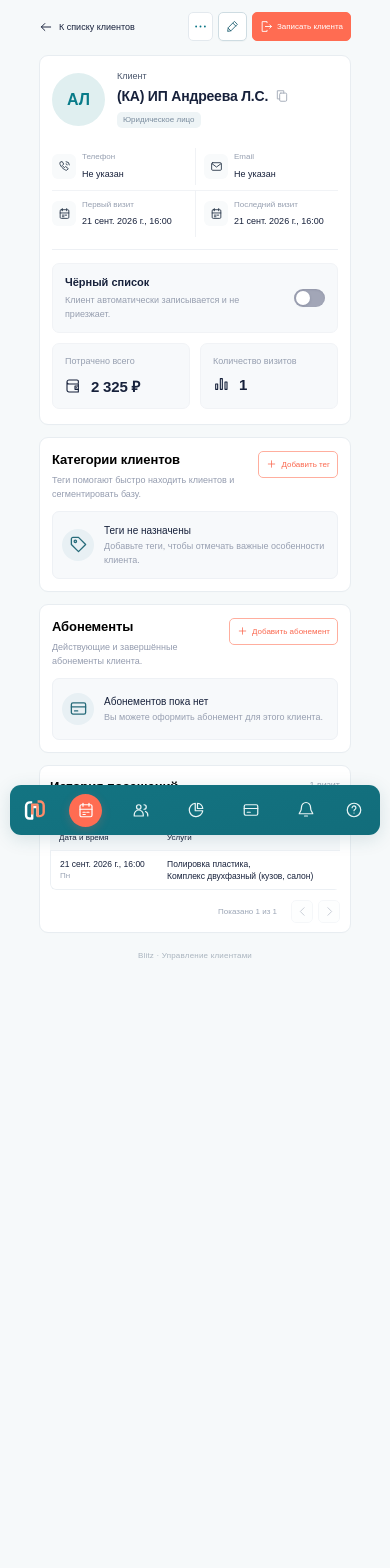
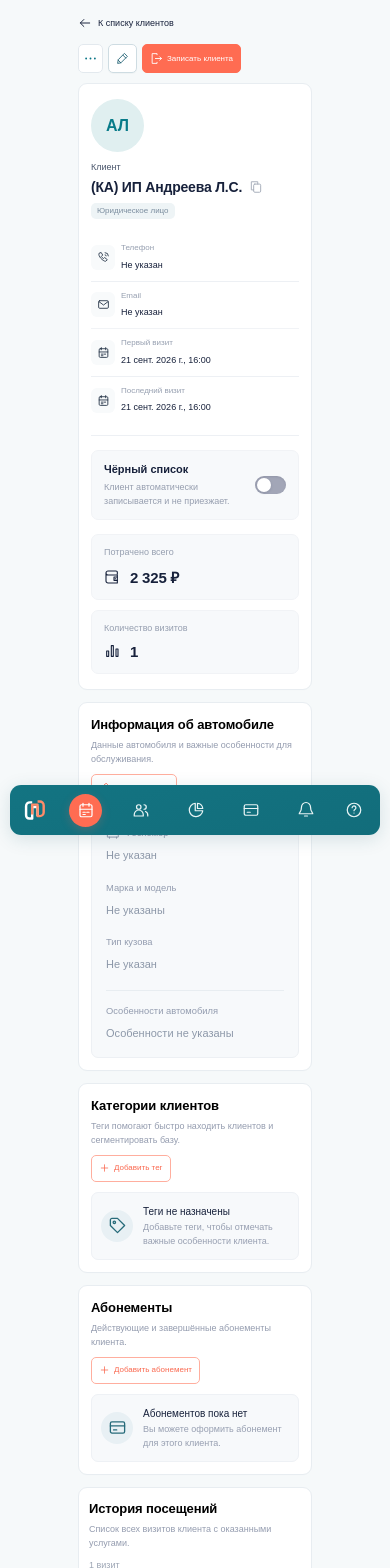
Before and after one commit to dsh16/blitz-client-card, a Nuxt app: page / in a window 390 px wide. Shown: the top 1568 px of the page. Before the commit the page ends 1031 px from the top, so only its background shows below. Built offline with nearby package versions, Linux system fonts and the light colour scheme.

Commit message:
Add editable vehicle information and set content width to 60 percent

```diff
--- a/assets/css/main.css
+++ b/assets/css/main.css
@@ -25,13 +25,15 @@ body {
 }
 button,
 input,
-select {
+select,
+textarea {
   font: inherit;
 }
 button,
 a,
 input,
-select {
+select,
+textarea {
   -webkit-tap-highlight-color: transparent;
 }
 button {
@@ -45,13 +47,15 @@ button {
 }
 button,
 input,
-select {
+select,
+textarea {
   outline: none;
 }
 button:focus-visible,
 a:focus-visible,
 input:focus-visible,
-select:focus-visible {
+select:focus-visible,
+textarea:focus-visible {
   outline: 3px solid #65b9c2;
   outline-offset: 3px;
 }
@@ -172,8 +176,9 @@ svg {
   gap: 15px;
 }
 .main-content {
-  width: 80%;
-  margin-left: max(var(--main-left), 10%);
+  width: 60%;
+  margin-left: max(var(--main-left), 20%);
+  container-type: inline-size;
   padding-bottom: 18px;
 }
 .toolbar {
@@ -501,6 +506,55 @@ svg {
   color: #949caf;
   margin-top: 2px;
 }
+.vehicle-details {
+  display: grid;
+  grid-template-columns: repeat(3, minmax(0, 1fr));
+  gap: 16px 20px;
+  margin: 0;
+  padding: 14px;
+  background: var(--surface);
+  border: 1px solid var(--line);
+  border-radius: 7px;
+}
+.vehicle-field {
+  min-width: 0;
+}
+.vehicle-field dt {
+  display: flex;
+  align-items: center;
+  gap: 7px;
+  color: var(--muted);
+  font-size: 0.85em;
+  line-height: 1.5;
+}
+.vehicle-field dd {
+  margin: 7px 0 0;
+  line-height: 1.6;
+  font-weight: 500;
+  overflow-wrap: anywhere;
+}
+.vehicle-field dd.is-empty {
+  color: #8d98a9;
+  font-weight: 400;
+}
+.license-plate {
+  display: inline-block;
+  padding: 3px 8px;
+  border: 1px solid #dbe3e9;
+  border-radius: 4px;
+  background: #fff;
+  color: var(--ink);
+  letter-spacing: 0.7px;
+  font-weight: 600;
+}
+.vehicle-features {
+  grid-column: 1 / -1;
+  padding-top: 13px;
+  border-top: 1px solid #e8edf1;
+}
+.vehicle-features dd {
+  white-space: pre-wrap;
+}
 .empty-state {
   min-height: 53px;
   display: flex;
@@ -872,7 +926,8 @@ td small {
   margin-bottom: 19px;
 }
 .form-field input,
-.form-field select {
+.form-field select,
+.form-field textarea {
   width: 100%;
   border: 1px solid #dfe7ed;
   border-radius: 6px;
@@ -883,13 +938,20 @@ td small {
   font-size: 12px;
   transition: border 0.15s;
 }
-.form-field input::placeholder {
+.form-field input::placeholder,
+.form-field textarea::placeholder {
   color: #a7b0bc;
 }
 .form-field input:focus,
-.form-field select:focus {
+.form-field select:focus,
+.form-field textarea:focus {
   border-color: var(--teal);
   box-shadow: 0 0 0 3px #0b778510;
+}
+.form-field textarea {
+  resize: vertical;
+  min-height: 110px;
+  line-height: 1.6;
 }
 .form-columns {
   display: grid;
@@ -1579,7 +1641,7 @@ td small {
     --main-left: 14px;
   }
   .workspace {
-    padding-top: 55px;
+    padding-top: 0;
     padding-bottom: 63px;
   }
   .sidebar {
@@ -1635,16 +1697,16 @@ td small {
     display: none;
   }
   .main-content {
-    margin-left: 10%;
+    margin-left: 20%;
     padding-bottom: 8px;
   }
   .toolbar {
-    position: absolute;
-    top: 4px;
-    left: 10%;
-    right: 10%;
-    height: 45px;
-    gap: 5px;
+    position: static;
+    height: auto;
+    min-height: 55px;
+    padding: 10px 0;
+    flex-wrap: wrap;
+    gap: 8px;
   }
   .back-link {
     font-size: 9px;
@@ -1933,3 +1995,65 @@ td small {
     padding: 0;
   }
 }
+
+/* Reflow cards according to the narrower content column. */
+@container (max-width: 680px) {
+  .client-panel {
+    grid-template-columns: 1fr;
+  }
+  .client-overview {
+    display: flex;
+    flex-direction: column;
+    border-left: 0;
+    border-top: 1px solid var(--line);
+    padding: 14px 0 0;
+    gap: 14px;
+  }
+}
+@container (max-width: 400px) {
+  .toolbar {
+    height: auto;
+    min-height: 48px;
+    padding: 10px 0;
+    flex-wrap: wrap;
+    gap: 8px;
+  }
+  .client-heading {
+    flex-direction: column;
+    align-items: flex-start;
+    gap: 10px;
+  }
+  .client-title {
+    width: 100%;
+  }
+  .client-title h1 {
+    overflow-wrap: anywhere;
+  }
+  .contact-grid {
+    grid-template-columns: 1fr;
+  }
+  .contact-item:nth-child(2n) {
+    margin: 0;
+    padding: 9px 0;
+    border-left: 0;
+    border-top: 1px solid var(--line);
+  }
+  .section-header {
+    flex-wrap: wrap;
+  }
+  .section-header > div {
+    flex: 1 1 100%;
+    min-width: 0;
+  }
+  .vehicle-details {
+    grid-template-columns: 1fr;
+  }
+  .metric-card .field-label {
+    white-space: normal;
+  }
+}
+@container (max-width: 280px) {
+  .metrics {
+    grid-template-columns: 1fr;
+  }
+}
--- a/components/AppIcon.vue
+++ b/components/AppIcon.vue
@@ -10,7 +10,12 @@
     stroke-linejoin="round"
     aria-hidden="true"
   >
-    <g v-if="name === 'calendar'">
+    <g v-if="name === 'car'">
+      <path
+        d="m5 9 2-5h10l2 5M3 10l2-1h14l2 1v9H3zM3 14h18M6 19v2m12-2v2M6 12h2m8 0h2"
+      />
+    </g>
+    <g v-else-if="name === 'calendar'">
       <rect x="4" y="5" width="16" height="16" rx="2" />
       <path d="M8 3v4m8-4v4M4 11h16m-12 4h3m2 0h3m-8 3h3" />
     </g>
--- a/pages/index.vue
+++ b/pages/index.vue
@@ -201,6 +201,57 @@
             </div>
           </div>
         </div>
+      </section>
+
+      <section
+        id="vehicle"
+        class="panel section-panel vehicle-panel"
+        aria-labelledby="vehicle-title"
+      >
+        <div class="section-header">
+          <div>
+            <h2 id="vehicle-title">Информация об автомобиле</h2>
+            <p class="section-description">
+              Данные автомобиля и важные особенности для обслуживания.
+            </p>
+          </div>
+          <button
+            class="button button-outline"
+            aria-label="Редактировать автомобиль"
+            @click="openModal('vehicle')"
+          >
+            <AppIcon name="edit" :size="13" />Редактировать
+          </button>
+        </div>
+        <dl class="vehicle-details">
+          <div class="vehicle-field">
+            <dt><AppIcon name="car" :size="14" />Госномер</dt>
+            <dd :class="{ 'is-empty': !vehicle.licensePlate }">
+              <span :class="{ 'license-plate': vehicle.licensePlate }">{{
+                vehicle.licensePlate || "Не указан"
+              }}</span>
+            </dd>
+          </div>
+          <div class="vehicle-field">
+            <dt>Марка и модель</dt>
+            <dd :class="{ 'is-empty': !vehicle.brand && !vehicle.model }">
+              {{ vehicleName || "Не указаны" }}
+            </dd>
+          </div>
+          <div class="vehicle-field">
+            <dt>Тип кузова</dt>
+            <dd :class="{ 'is-empty': !vehicle.bodyType }">
+              {{ vehicle.bodyType || "Не указан" }}
+            </dd>
+          </div>
+          <div class="vehicle-field vehicle-features">
+            <dt>Особенности автомобиля</dt>
+            <dd
+              :class="{ 'is-empty': !vehicle.features }"
+              v-text="vehicle.features || 'Особенности не указаны'"
+            ></dd>
+          </div>
+        </dl>
       </section>
 
       <section
@@ -443,6 +494,59 @@
                 Отмена</button
               ><button class="button button-primary" type="submit">
                 Сохранить изменения
+              </button>
+            </div>
+          </form>
+          <form
+            v-else-if="modal === 'vehicle'"
+            class="modal-body"
+            @submit.prevent="saveVehicle"
+          >
+            <label class="form-field"
+              >Госномер<input
+                v-model.trim="form.licensePlate"
+                maxlength="20"
+                placeholder="Например, А123ВС 77"
+                autocomplete="off"
+            /></label>
+            <div class="form-columns">
+              <label class="form-field"
+                >Марка<input
+                  v-model.trim="form.brand"
+                  maxlength="60"
+                  placeholder="Например, Toyota"
+              /></label>
+              <label class="form-field"
+                >Модель<input
+                  v-model.trim="form.model"
+                  maxlength="60"
+                  placeholder="Например, Camry"
+              /></label>
+            </div>
+            <div class="form-field">
+              <label for="vehicle-body-type">Тип кузова</label>
+              <select id="vehicle-body-type" v-model="form.bodyType">
+                <option value="">Не указан</option>
+                <option v-for="type in bodyTypes" :key="type" :value="type">
+                  {{ type }}
+                </option>
+              </select>
+            </div>
+            <div class="form-field">
+              <label for="vehicle-features">Особенности автомобиля</label>
+              <textarea
+                id="vehicle-features"
+                v-model.trim="form.features"
+                rows="4"
+                maxlength="1000"
+                placeholder="Цвет, плёнка, повреждения или пожелания по уходу"
+              ></textarea>
+            </div>
+            <div class="modal-footer">
+              <button type="button" class="button" @click="closeModal">
+                Отмена</button
+              ><button class="button button-primary" type="submit">
+                Сохранить автомобиль
               </button>
             </div>
           </form>
@@ -736,7 +840,8 @@
           <div v-else-if="modal === 'reset'" class="modal-body">
             <p class="modal-description">
               Вернуть карточку к исходному состоянию? Добавленные теги,
-              абонементы и записи будут удалены из этого браузера.
+              абонементы, записи и данные автомобиля будут удалены из этого
+              браузера.
             </p>
             <div class="modal-footer">
               <button class="button" @click="closeModal">Отмена</button
@@ -758,6 +863,13 @@ const initialClient = () => ({
   phone: "",
   email: "",
 });
+const initialVehicle = () => ({
+  licensePlate: "",
+  brand: "",
+  model: "",
+  bodyType: "",
+  features: "",
+});
 const initialVisits = () => [
   {
     id: 1,
@@ -772,6 +884,21 @@ export default {
   data() {
     return {
       client: initialClient(),
+      vehicle: initialVehicle(),
+      bodyTypes: [
+        "Седан",
+        "Хэтчбек",
+        "Универсал",
+        "Лифтбек",
+        "Купе",
+        "Кабриолет",
+        "Кроссовер",
+        "Внедорожник",
+        "Минивэн",
+        "Фургон",
+        "Пикап",
+        "Другое",
+      ],
       visits: initialVisits(),
       tags: [],
       subscriptions: [],
@@ -808,6 +935,9 @@ export default {
     };
   },
   computed: {
+    vehicleName() {
+      return [this.vehicle.brand, this.vehicle.model].filter(Boolean).join(" ");
+    },
     initials() {
       return this.client.name === "(КА) ИП Андреева Л.С."
         ? "АЛ"
@@ -823,6 +953,7 @@ export default {
     modalTitle() {
       return {
         edit: "Редактировать клиента",
+        vehicle: "Данные автомобиля",
         tag: "Добавить тег",
         subscription: "Добавить абонемент",
         booking: "Записать клиента",
@@ -852,6 +983,7 @@ export default {
         saved.visits.length
       ) {
         this.client = { ...initialClient(), ...saved.client };
+        this.vehicle = { ...initialVehicle(), ...saved.vehicle };
         this.visits = saved.visits;
         this.tags = saved.tags || [];
         this.subscriptions = saved.subscriptions || [];
@@ -879,6 +1011,7 @@ export default {
           "blitz-client-card-v1",
           JSON.stringify({
             client: this.client,
+            vehicle: this.vehicle,
             visits: this.visits,
             tags: this.tags,
             subscriptions: this.subscriptions,
@@ -910,6 +1043,8 @@ export default {
       this.form =
         type === "edit"
           ? { ...this.client }
+          : type === "vehicle"
+          ? { ...this.vehicle }
           : type === "tag"
           ? { tag: "", color: this.colors[0] }
           : type === "subscription"
@@ -918,7 +1053,7 @@ export default {
       document.body.style.overflow = "hidden";
       this.$nextTick(() => {
         const input = this.$el.querySelector(
-          ".modal-card input, .modal-card select"
+          ".modal-card input, .modal-card select, .modal-card textarea"
         );
         (input || this.$el.querySelector(".modal-card")).focus();
       });
@@ -936,7 +1071,7 @@ export default {
       if (event.key === "Tab" && this.modal) {
         const elements = Array.from(
           this.$el.querySelectorAll(
-            '.modal-card button:not([disabled]), .modal-card input, .modal-card select, .modal-card [tabindex="0"]'
+            '.modal-card button:not([disabled]), .modal-card input, .modal-card select, .modal-card textarea, .modal-card [tabindex="0"]'
           )
         );
         const first = elements[0];
@@ -959,6 +1094,15 @@ export default {
       this.persist();
       this.closeModal();
       this.notify("Данные клиента сохранены");
+    },
+    saveVehicle() {
+      this.vehicle = {
+        ...this.form,
+        licensePlate: this.form.licensePlate.toUpperCase(),
+      };
+      this.persist();
+      this.closeModal();
+      this.notify("Данные автомобиля сохранены");
     },
     addTag() {
       if (!this.form.tag) return;
@@ -1072,6 +1216,7 @@ export default {
           JSON.stringify(
             {
               client: this.client,
+              vehicle: this.vehicle,
               tags: this.tags,
               subscriptions: this.subscriptions,
               visits: this.visits,
@@ -1093,6 +1238,7 @@ export default {
     },
     resetData() {
       this.client = initialClient();
+      this.vehicle = initialVehicle();
       this.visits = initialVisits();
       this.tags = [];
       this.subscriptions = [];
```
Also changed, not shown: 1 other file (tests, documents, lock files or other folders).
